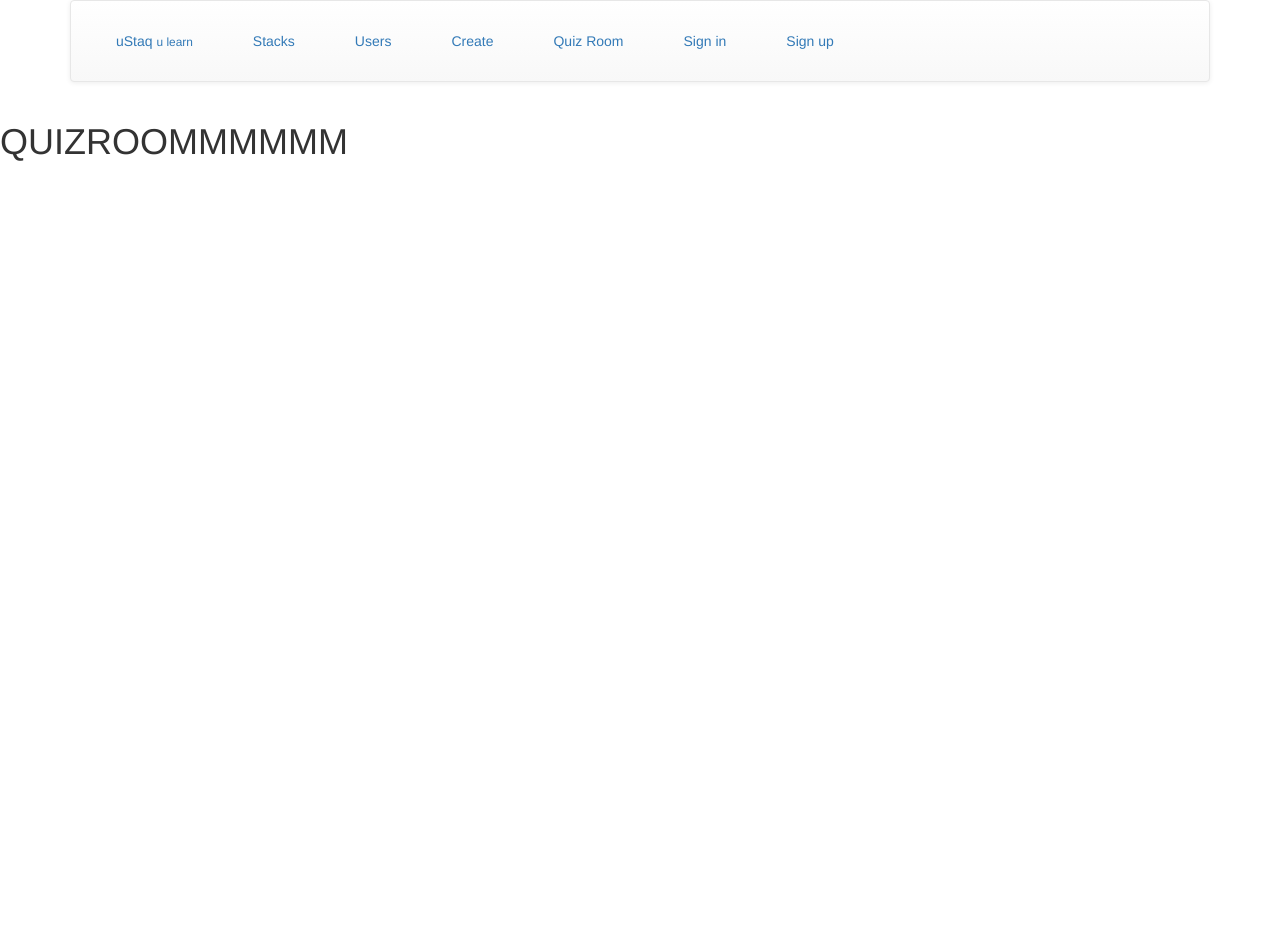
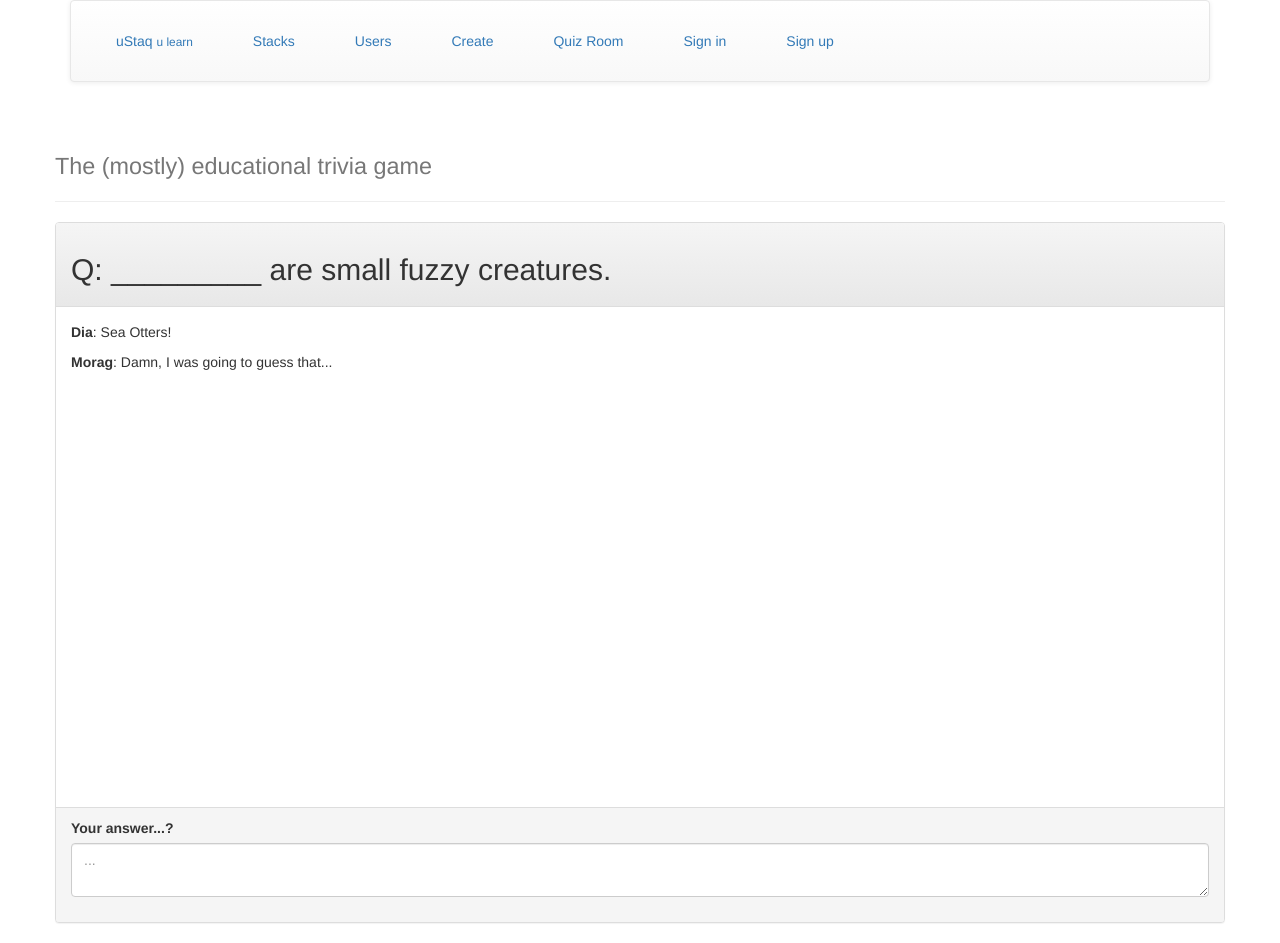
Before and after one commit to quhairfoir/uStaq-client, a React (Create React App) app: page /quizroom in a window 1280 px wide. Before the commit the page ends 800 px from the top, so only its background shows below. Built offline with nearby package versions, Linux system fonts and the light colour scheme.

Commit message:
base styling and elements added

```diff
--- a/src/components/App.css
+++ b/src/components/App.css
@@ -57,3 +57,7 @@
 body {
   margin: 20px;
 }
+
+#messageBox {
+  height: 500px;
+}
--- a/src/components/QuizRoom.jsx
+++ b/src/components/QuizRoom.jsx
@@ -1,5 +1,5 @@
 import React from 'react'
-// import {Row, Col, PageHeader, Table} from 'react-bootstrap'
+import {Row, Grid, FormGroup, FormControl, ControlLabel, PageHeader, Well, Panel} from 'react-bootstrap'
 // import {Route, Switch, Link} from 'react-router-dom'
 
 
@@ -7,9 +7,30 @@ class QuizRoom extends React.Component {
 
   render() {
     return (
-      <div>
-        <h1>QUIZROOMMMMMM</h1>
-      </div>
+      <Grid>
+        <Row>
+          <PageHeader>
+            <small>The (mostly) educational trivia game</small>
+          </PageHeader>
+        </Row>
+        <Row>
+          <Panel>
+            <Panel.Heading>
+              <h2>Q: _________ are small fuzzy creatures.</h2>
+            </Panel.Heading>
+            <Panel.Body id="messageBox">
+            <p><strong>Dia</strong>: Sea Otters!</p>
+            <p><strong>Morag</strong>: Damn, I was going to guess that...</p>
+            </Panel.Body>
+            <Panel.Footer>
+              <FormGroup controlId="formControlsTextarea" className="quizTextArea">
+                <ControlLabel>Your answer...?</ControlLabel>
+                <FormControl componentClass="textarea" placeholder="..." />
+              </FormGroup>
+            </Panel.Footer>
+          </Panel>
+        </Row>
+      </Grid>
     )
   }
 }
```
